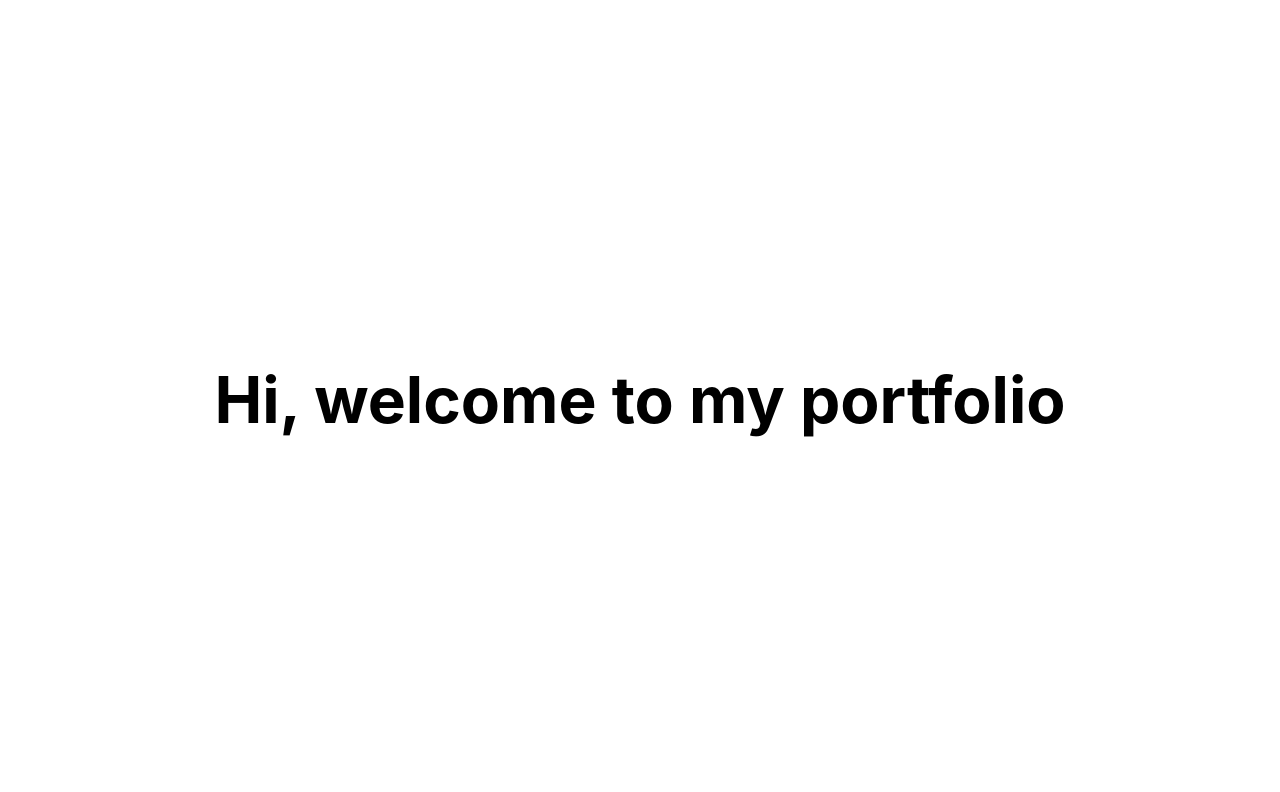
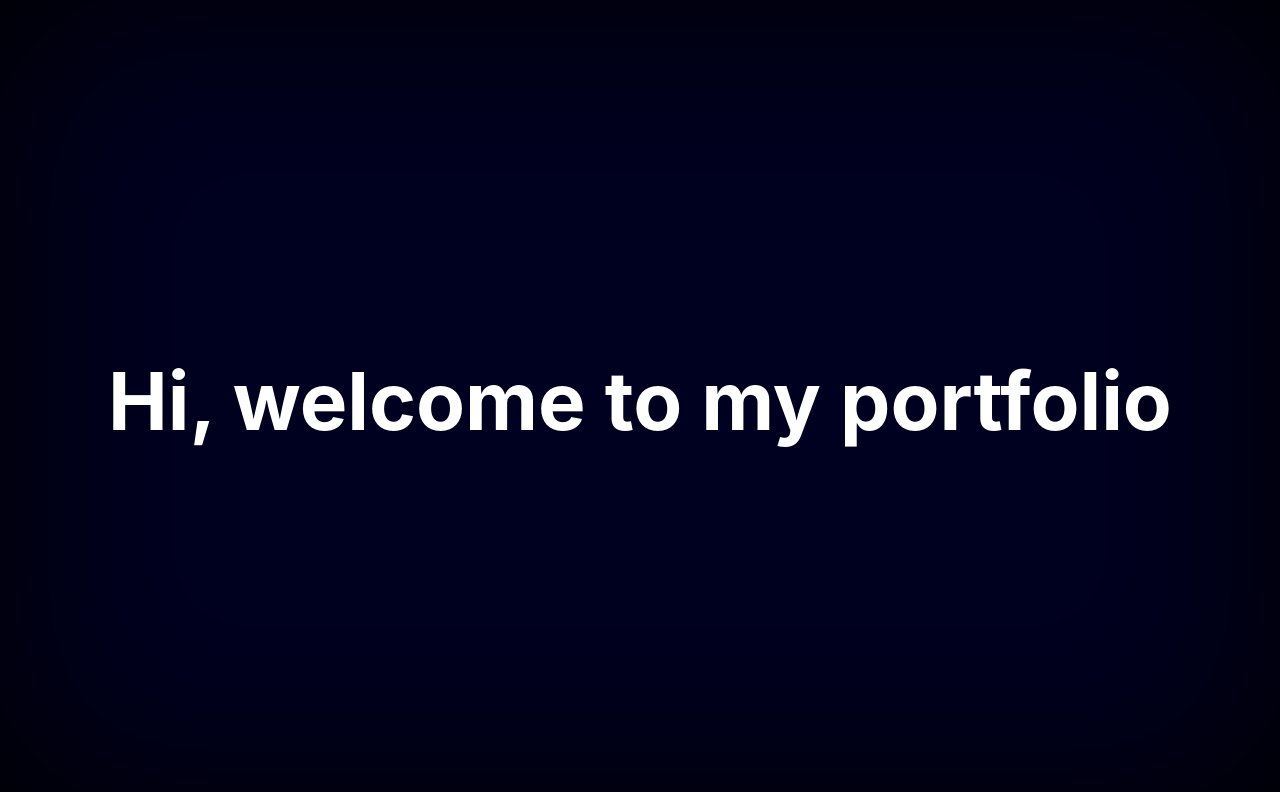
Before and after one commit to RocKing1001/portfolio, a Next.js app: page / in a window 1280 px wide. Shown: the top 792 px of the page. Built offline with nearby package versions, Linux system fonts and the light colour scheme.

Commit message:
NEON LIGTS

```diff
--- a/pages/index.tsx
+++ b/pages/index.tsx
@@ -15,7 +15,7 @@ const Home: NextPage = () => {
       </Head>
 
       <main className={styles.main}>
-        <h1 className={styles.title}>Hi, welcome to my portfolio</h1>
+        <h1 className={styles.neonText}>Hi, welcome to my portfolio</h1>
       </main>
     </div>
   );
--- a/styles/Home.module.css
+++ b/styles/Home.module.css
@@ -1,5 +1,38 @@
 .container {
-  padding: 0 2rem;
+  background-color: #000020;
+  color: #0070f3;
+}
+
+.neonText {
+  font-size: 80px;
+  color: #fff;
+  text-shadow:
+    0 0 7px #fff,
+    0 0 10px #fff,
+    0 0 21px #fff,
+    0 0 42px rgb(0, 247, 255),
+    0 0 82px rgb(0, 247, 255),
+    0 0 92px rgb(0, 247, 255),
+    0 0 102px rgb(0, 247, 255),
+    0 0 151px rgb(0, 247, 255);
+  animation: flicker 1.9s infinite alternate;
+}
+
+@keyframes flicker {
+  0%, 18%, 22%, 25%, 53%, 57%, 100% {
+    text-shadow:
+      0 0 4px #fff,
+      0 0 11px #fff,
+      0 0 19px #fff,
+      0 0 40px rgb(0, 247, 255),
+      0 0 80px rgb(0, 247, 255),
+      0 0 90px rgb(0, 247, 255),
+      0 0 100px rgb(0, 247, 255),
+      0 0 150px rgb(0, 247, 255);
+  }
+  20%, 24%, 55% {
+    text-shadow: none;
+  }
 }
 
 .main {
@@ -10,6 +43,16 @@
   flex-direction: column;
   justify-content: center;
   align-items: center;
+  background-color: #000020;
+
+  /* vignette */
+  position: fixed;
+  top: 0;
+  left: 0;
+  width: 100%;
+  height: 100%;
+  box-shadow: 0 0 200px rgba(0,0,0,6) inset;
+
 }
 
 .footer {
```
